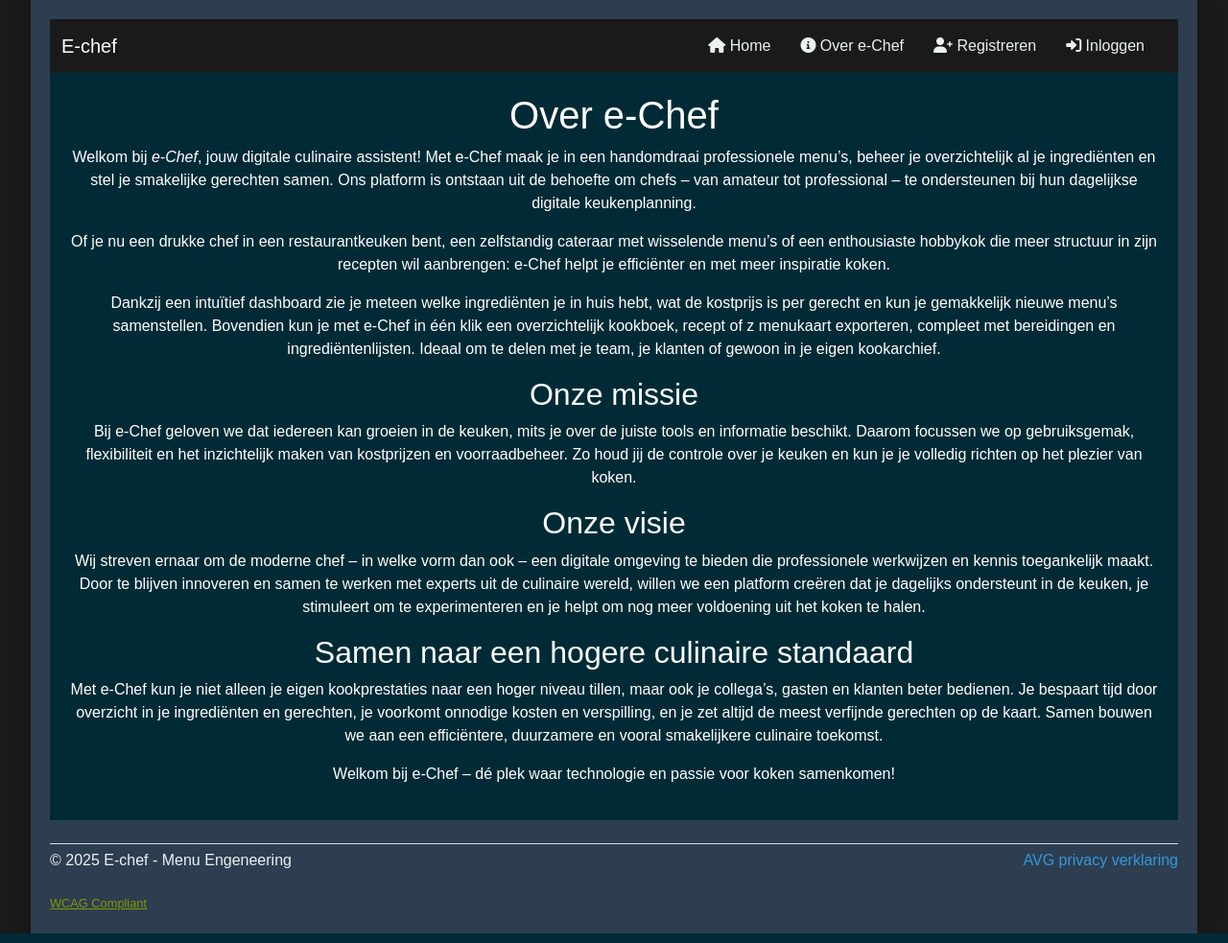
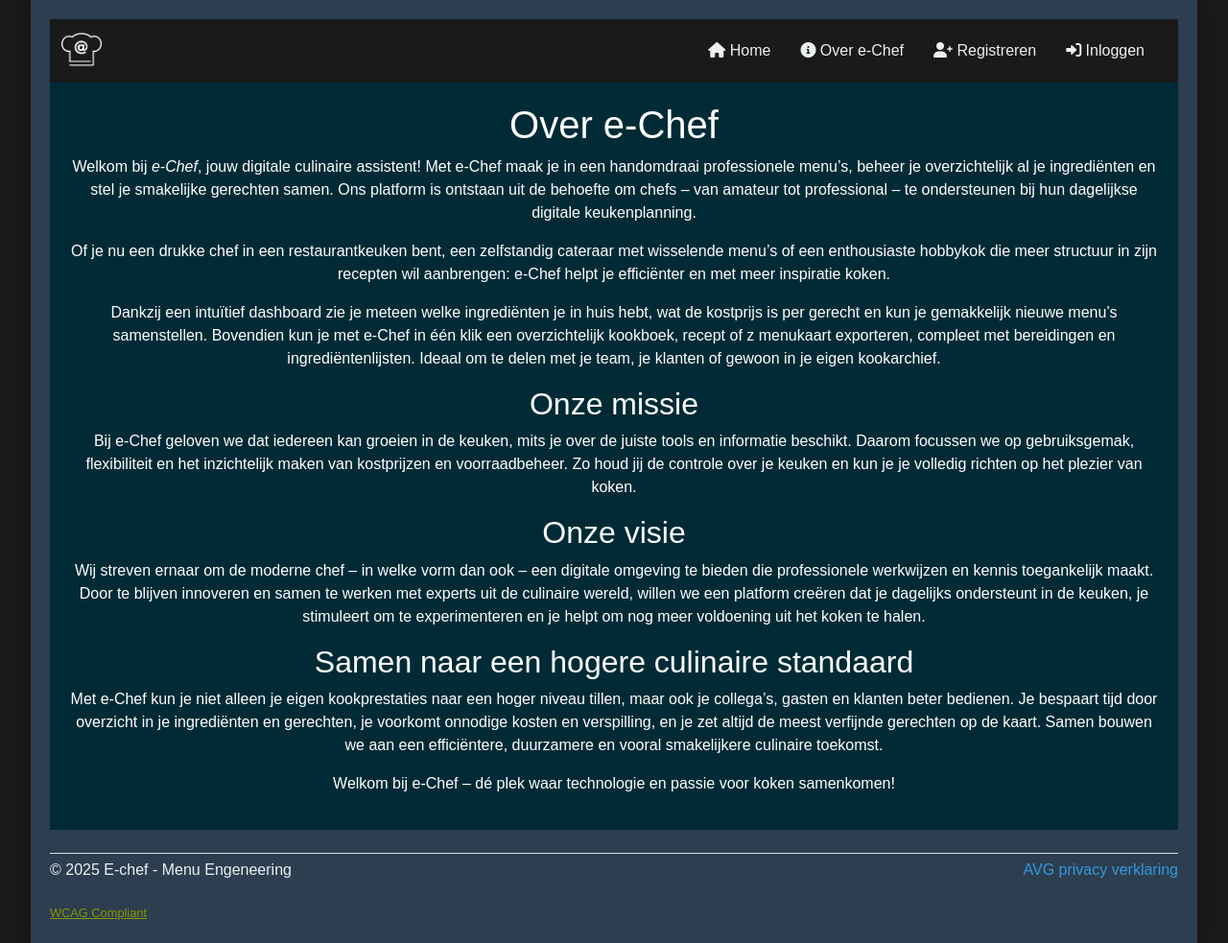
Before and after one commit to KramerBert/echef, a Flask app: page /about in a window 1280 px wide. Shown: the whole page at 96% size. Run offline with Flask 3, Linux system fonts and the light colour scheme.

Commit message:
Diverse css2

```diff
--- a/templates/base.html
+++ b/templates/base.html
@@ -3,6 +3,7 @@
 <head>
     <meta charset="UTF-8">
     <meta name="viewport" content="width=device-width, initial-scale=1.0">
+    <link rel="icon" type="image/x-icon" href="{{ url_for('static', filename='favicon.png') }}">
     <title>{% block title %}E-chef - MenuEngeneering{% endblock %}</title>
     <link rel="stylesheet" href="https://cdn.jsdelivr.net/npm/bootstrap@5.3.0/dist/css/bootstrap.min.css">
     <link href="https://fonts.googleapis.com/css2?family=Pacifico&family=Roboto&display=swap" rel="stylesheet">
@@ -189,6 +190,19 @@
             color: var(--kitchen-highlight);
         }
 
+        .navbar-brand img {
+            height: 40px;
+            width: auto;
+            margin-right: 10px;
+        }
+
+        /* Voor kleinere schermen */
+        @media (max-width: 768px) {
+            .navbar-brand img {
+                height: 30px;
+            }
+        }
+
         @media (max-width: 768px) {
             .container {
                 width: 100%;
@@ -211,7 +225,9 @@
         <header>
             <nav class="navbar navbar-expand-lg navbar-dark bg-dark" aria-label="Main navigation">
                 <div class="container-fluid">
-                    <a class="navbar-brand" href="{{ url_for('home') }}">E-chef</a>
+                    <a class="navbar-brand" href="{{ url_for('home') }}">
+                        <img src="{{ url_for('static', filename='images/logo.png') }}" alt="E-chef logo">
+                    </a>
                     <button class="navbar-toggler" type="button" data-bs-toggle="collapse" data-bs-target="#navbarNav" aria-controls="navbarNav" aria-expanded="false" aria-label="Toggle navigation">
                         <span class="navbar-toggler-icon"></span>
                     </button>
```
Also changed, not shown: static/favicon.png (added).
